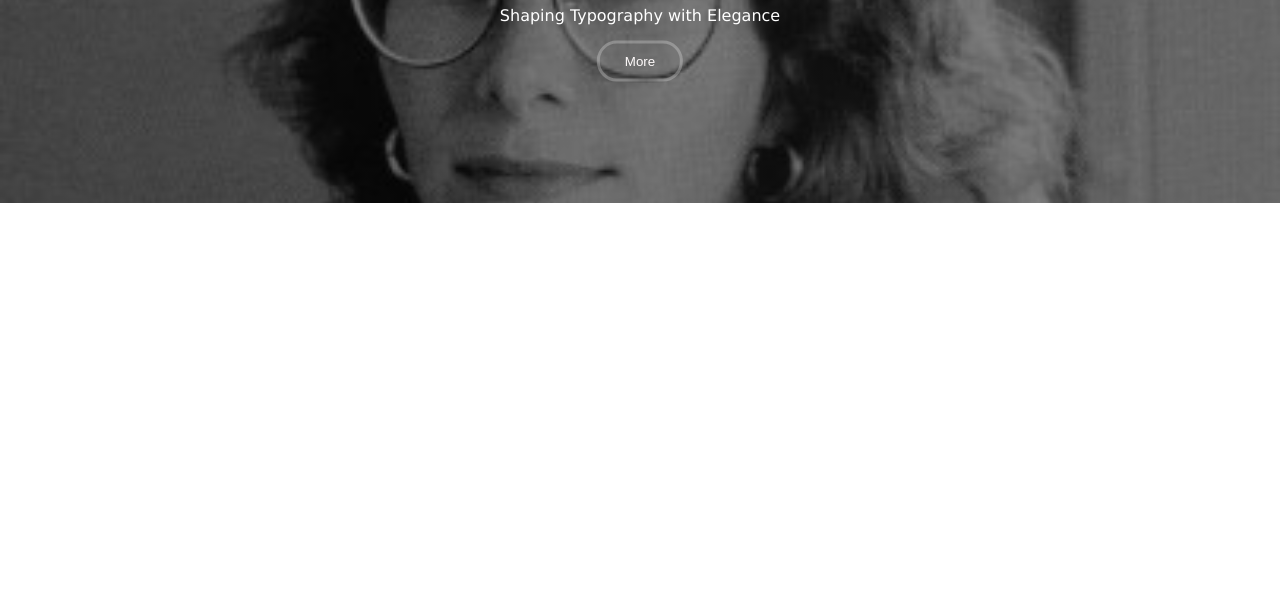
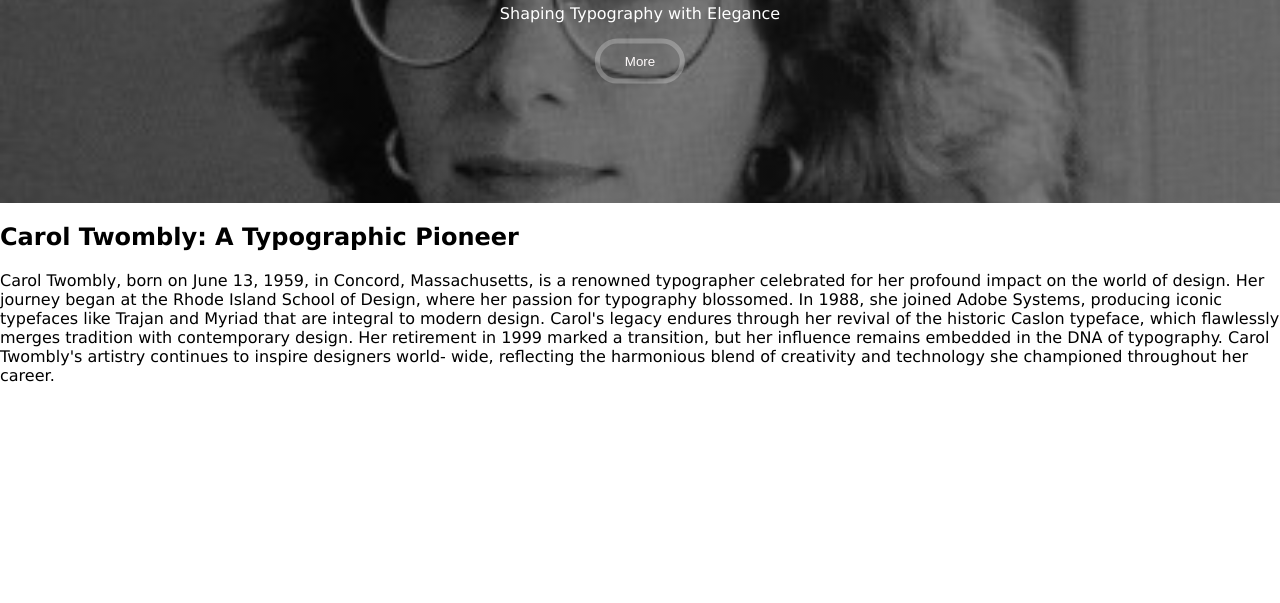
Before and after one commit to nic-gdes/create-a-tribute-page-Magda089, a plain HTML site: page index.html in a window 1280 px wide. Shown: the part 197-800 px from the top of the page. Drawn offline with Linux system fonts and the light colour scheme.

Commit message:
article section
added article section. It needs to be style etc

```diff
--- a/index.html
+++ b/index.html
@@ -15,5 +15,10 @@
           <button>More</button>
         </div>
       </div>
+      <article>
+        <h2>Carol Twombly: A Typographic Pioneer</h2>
+        <p>Carol Twombly, born on June 13, 1959, in Concord, Massachusetts, is a renowned typographer celebrated for her profound impact on the world of design. Her journey began at the Rhode Island School of Design, where her passion for typography blossomed. In 1988, she joined Adobe Systems, producing iconic typefaces like Trajan and Myriad that are integral to modern design. Carol's legacy endures through her revival of the historic Caslon typeface, which flawlessly merges tradition with contemporary design. Her retirement in 1999 marked a transition, but her influence remains embedded in the DNA of typography. Carol Twombly's artistry continues to inspire designers world- wide, reflecting the harmonious blend of creativity and technology she championed throughout her career.
+        </p>
+      </article>
 </body>
 </html>
--- a/style.css
+++ b/style.css
@@ -28,8 +28,8 @@ body, html {
     color: rgb(255, 251, 251);
     text-align: center;
     cursor: pointer;
-    border: solid rgba(255, 255, 255, 0.25);
-    border-radius: 20px;
+    border: 5px solid rgba(255, 255, 255, 0.25);
+    border-radius: 30px;
     background-color: transparent;
   }
 
```
